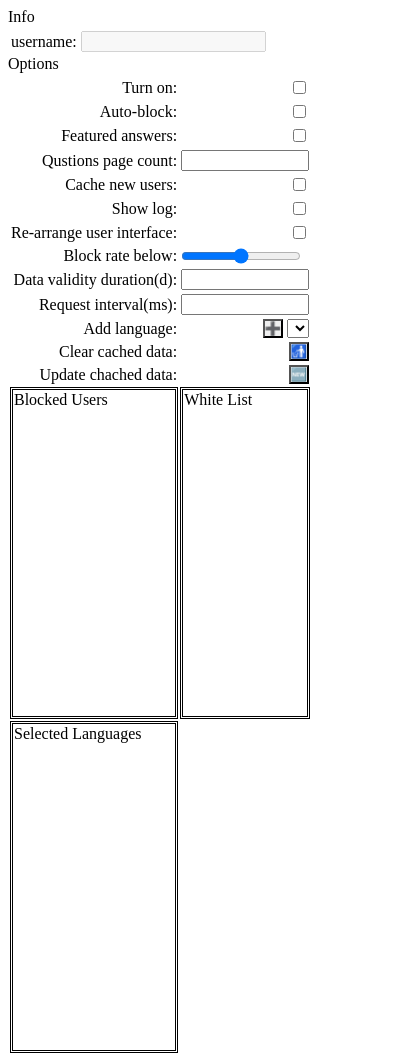
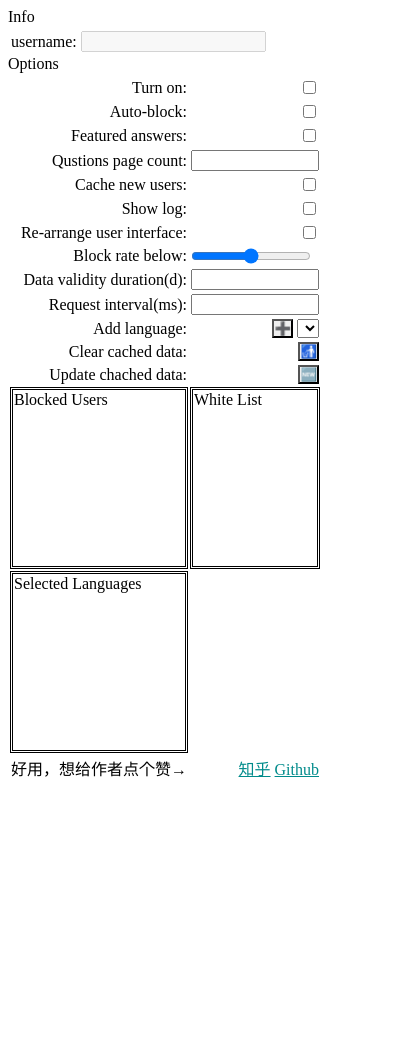
Before and after one commit to 2482103133/HiNativeTool, a browser extension: page html/popup.html in a window 400 px wide. After the commit the page ends 844 px from the top, so only its background shows below. Drawn offline with Linux system fonts and the light colour scheme.

Commit message:
更新样式

```diff
--- a/html/popup.html
+++ b/html/popup.html
@@ -11,6 +11,10 @@
 
     .popup,td {
       position: relative;
+    }
+    .option_table a {
+      display: inline-block;
+      color:darkcyan;
     }
 
     .option_table {
@@ -44,9 +48,10 @@
 
     .list_table {
       display: inline-block;
-      height: 300px;
+      height: 150px;
       overflow: scroll;
     }
+
   </style>
 </head>
 
@@ -167,6 +172,10 @@
         </td>
       </tr>
     </tbody>
+    <tr><td>好用，想给作者点个赞→</td><td>
+      <a href="https://www.zhihu.com/question/28931964/answer/1140052315">知乎</a>
+      <a href="https://github.com/2482103133/HiNative-Chrome-Extension">Github</a>
+  </td></tr>
   </table>
 
   <script src="/js/jquery-3.4.1.min.js"></script>
--- a/js/script.js
+++ b/js/script.js
@@ -780,11 +780,11 @@ function check_block(ele, why) {
   }
   //如果是黑名单用户则直接屏蔽
   if (blocked_users.indexOf(usr.text()) > -1) {
-    add_block(ele, false, true);
+    add_block(ele, false, false);
     return false;
   }
+
   let q_info = questions_info[$(ele).attr("href")];
-
   if (typeof q_info === "undefined") {
   } else {
     var blockable = null;
```
Also changed, not shown: manifest.json.
